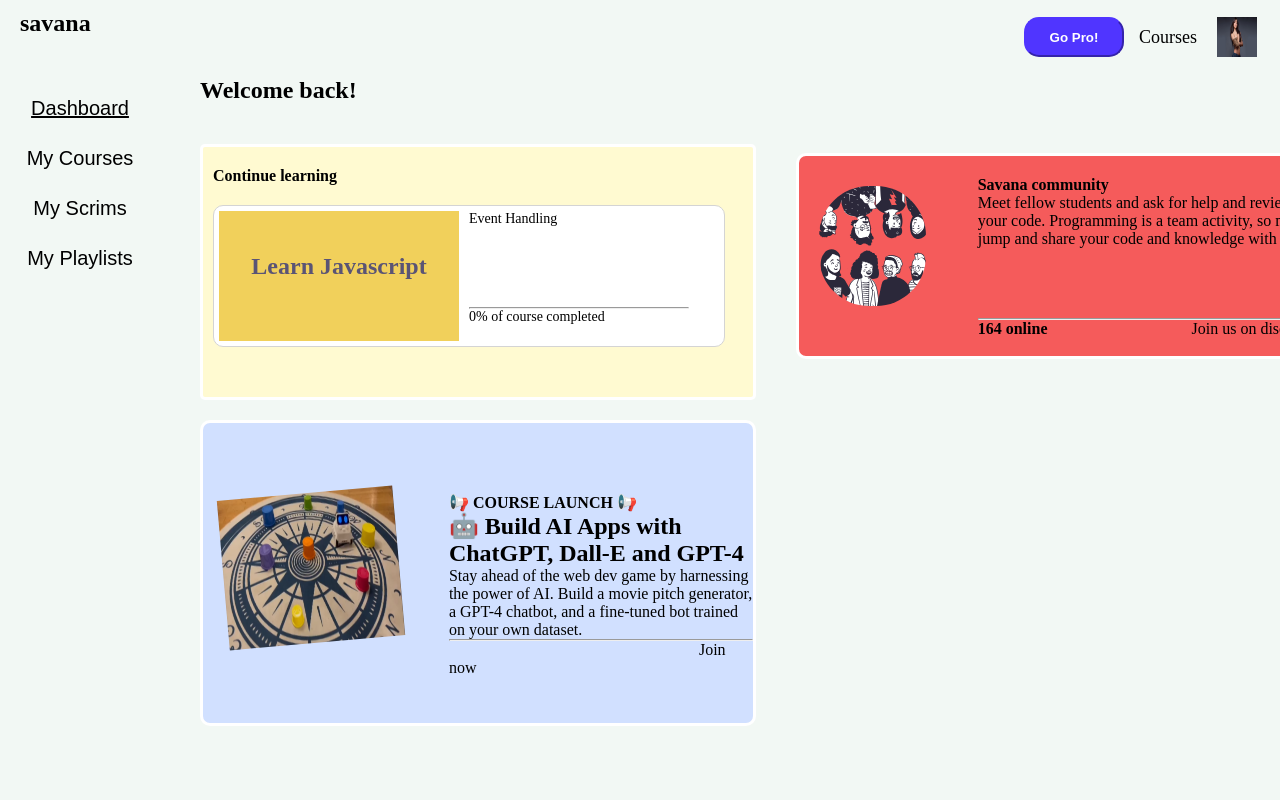
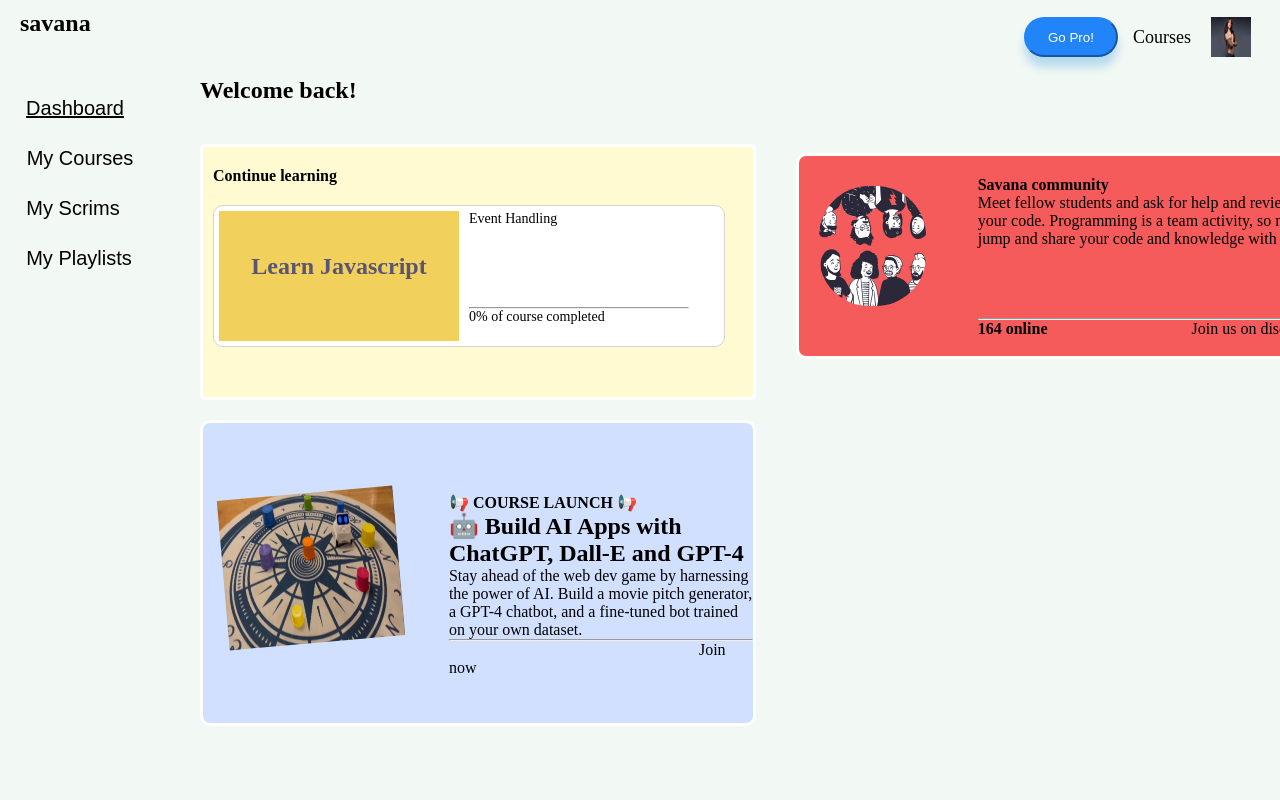
Before and after one commit to treezy254/S-editor, a website built with Parcel: page src/home.html in a window 1280 px wide. Shown: the top 800 px of the page. Built offline with nearby package versions, Linux system fonts and the light colour scheme.

Commit message:
Add files via upload

```diff
--- a/src/home.html
+++ b/src/home.html
@@ -97,7 +97,24 @@
 			<a href="./home.html" id="logo">savana</a>
 		</div>
 		<div class="nav-ul">
-			<button style="width: 100px; height: 40px; border-radius: 15px; color: #fff; background-color: hsl(248, 100%, 60.4%); font-weight: bold; border-color: hsl(248, 100%, 60.4%);"><a href="./pricing.html">Go Pro!</a></button>
+			<button style=
+					"
+					width: auto;
+					height: 40px;
+					border-radius: 50px 50px 50px 50px;
+/*					background-color: hsl(248, 100%, 60.4%); */
+					border-color: #2184F9;
+
+			    font-weight: 400;
+			    fill: #FFFFFF;
+			    color: #FFFFFF;
+			    background-color: #2184F9;
+			    box-shadow: 0px 10px 10px 0px rgba(0, 130.00000000000017, 222, 0.25);
+			    padding: 11px 22px 11px 22px;
+					"
+
+					><a href="./pricing.html">Go Pro!</a></button>
+
 			<span style="font-size: 18px; margin-left: 15px; margin-top: 10px;"><a href="/course">Courses</a></span>
 			<div style="width: 40px; height: 40px; margin-left: 20px; background-color: red;"><a href="./landing.html"><img src="./resources/images/nice.jpg" style="width: 100%; height: 100%;" /></a></div>
 		</div>
@@ -105,10 +122,10 @@
 
 
 	<div class="sidebar">
-	    <button id="dashboard-button" class="dash">Dashboard</button>
+	    <button id="dashboard-button" class="dash" style="margin-left: -5px;">Dashboard</button>
 	    <button id="courses-button" class="cours">My Courses</button>
-	    <button id="scrims-button" class="scrim">My Scrims</button>
-	    <button id="playlists-button" class="play">My Playlists</button>
+	    <button id="scrims-button" class="scrim" style="margin-left: -7px;">My Scrims</button>
+	    <button id="playlists-button" class="play" style="margin-left: -1px;">My Playlists</button>
   </div>
 
 
```
